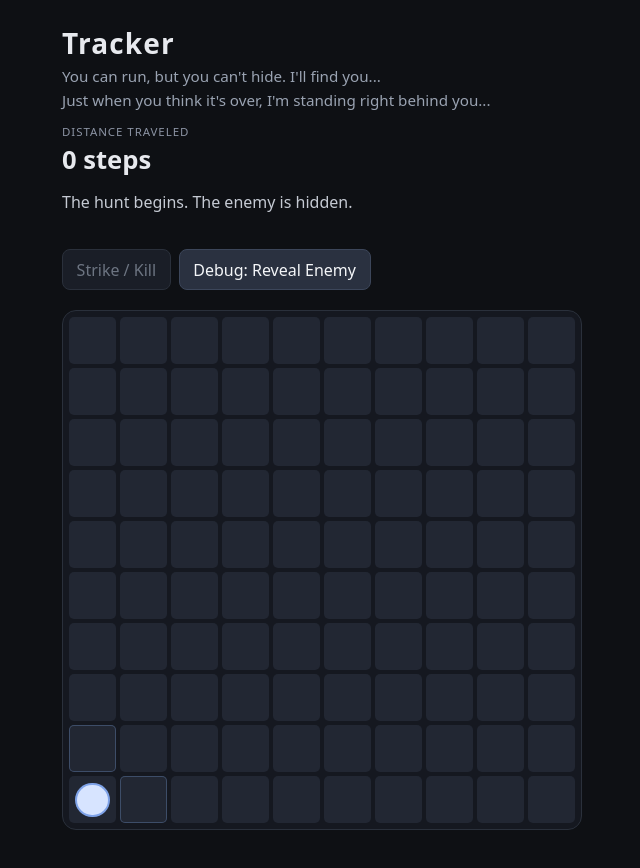
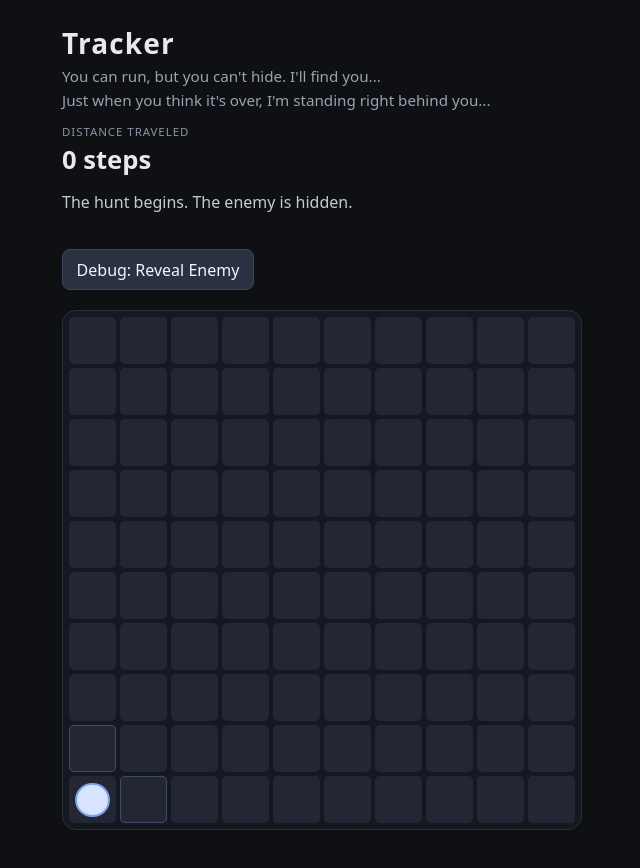
Before and after one commit to ehaezebroeck/Tracker-Game, a React (Vite) app: page / in a window 1280 px wide. Shown: the whole page, without its empty margins (318-958 px from the left). Built offline with nearby package versions, Linux system fonts and the light colour scheme.

Commit message:
Removed kill button

```diff
--- a/src/App.jsx
+++ b/src/App.jsx
@@ -22,7 +22,6 @@ const KEY_MOVES = {
 function App() {
   const [state, dispatch] = useReducer(gameReducer, null, createInitialState)
   const [debugReveal, setDebugReveal] = useState(false)
-  const strikeReady = canStrike(state)
 
   function moveBy(dx, dy) {
     if (state.status !== 'playing') return
@@ -31,14 +30,6 @@ function App() {
       type: 'MOVE',
       dx,
       dy,
-      roll: Math.random(),
-    })
-  }
-
-  function strike() {
-    if (!canStrike(state)) return
-    dispatch({
-      type: 'STRIKE',
       roll: Math.random(),
     })
   }
@@ -96,9 +87,6 @@ function App() {
         </p>
 
         <div className="actions">
-          <button type="button" onClick={strike} disabled={!strikeReady}>
-            Strike / Kill
-          </button>
           <button
             type="button"
             className={debugReveal ? 'toggle on' : 'toggle'}
```
